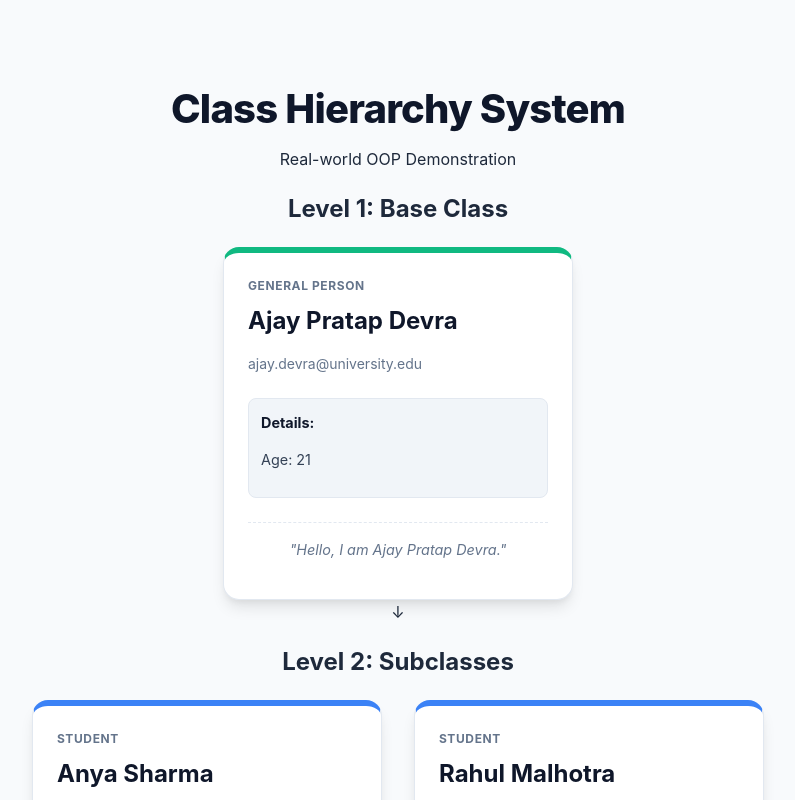
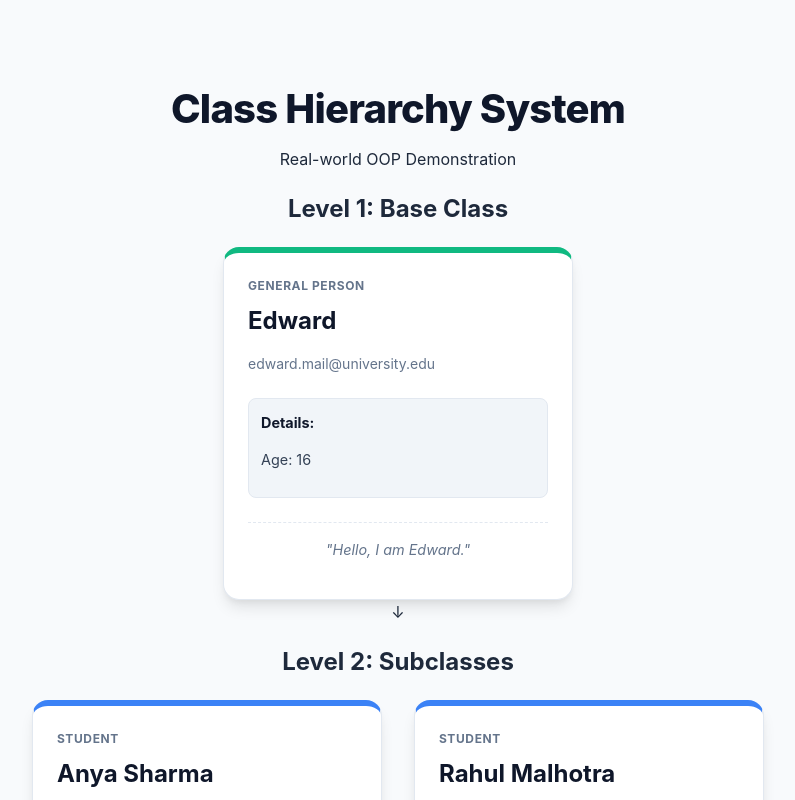
Before and after one commit to ajaypratapdevra/experiment-3-3-inheritance, a React (Vite) app: page / in a window 1280 px wide. Shown: the top 800 px of the page, without its empty margins (242-1037 px from the left). Built offline with nearby package versions, Linux system fonts and the light colour scheme.

Commit message:
Fixed all bugs and polished hierarchy UI

```diff
--- a/src/App.jsx
+++ b/src/App.jsx
@@ -3,7 +3,7 @@ import PersonCard from './PersonCard';
 import './App.css';
 
 function App() {
-  const basePerson = new Person("Ajay Pratap Devra", 21, "ajay.devra@university.edu");
+  const basePerson = new Person("Edward", 16, "edward.mail@university.edu");
   const students = [
     new Student("Anya Sharma", 20, "anya.s@cs.edu", "U48123", "Computer Science"),
     new Student("Rahul Malhotra", 22, "r.malhotra@lit.edu", "U49551", "English Literature")
```
